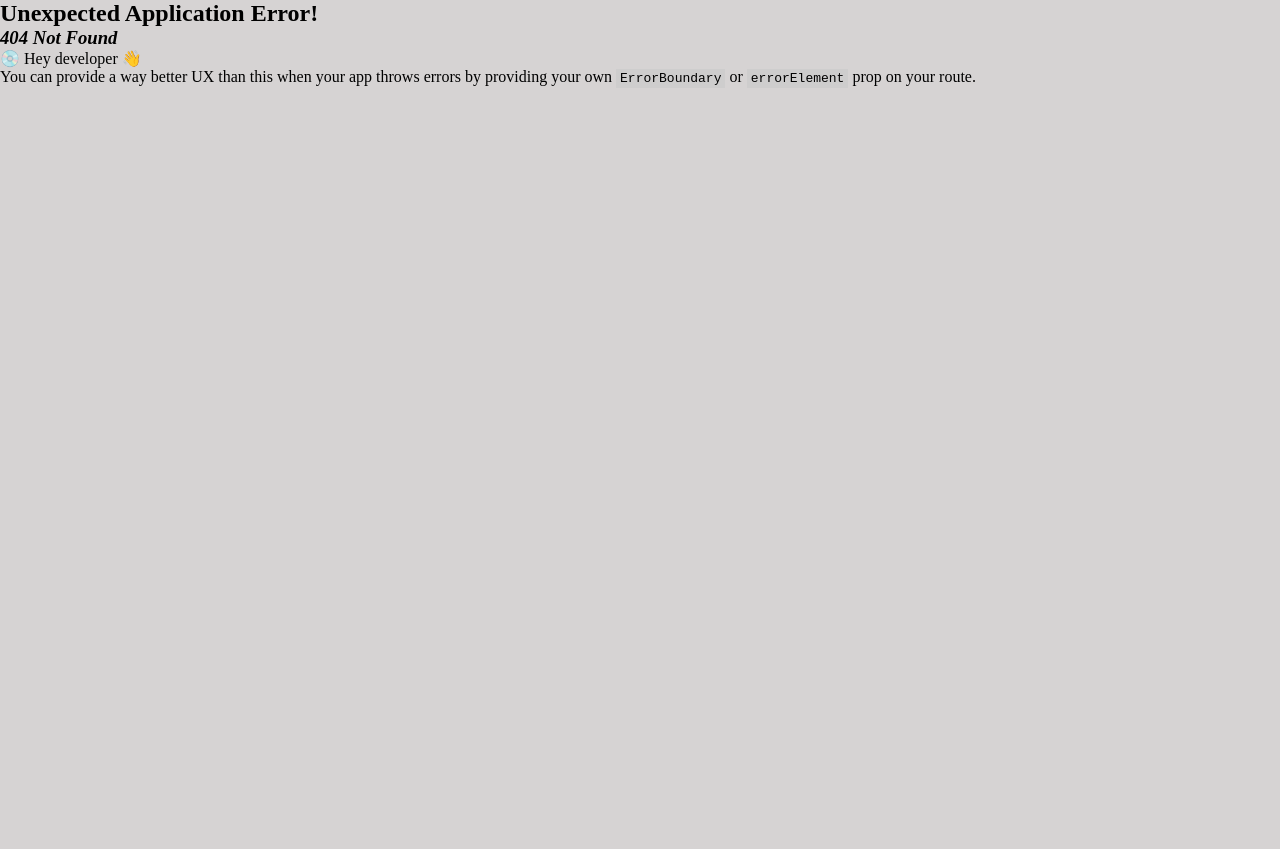
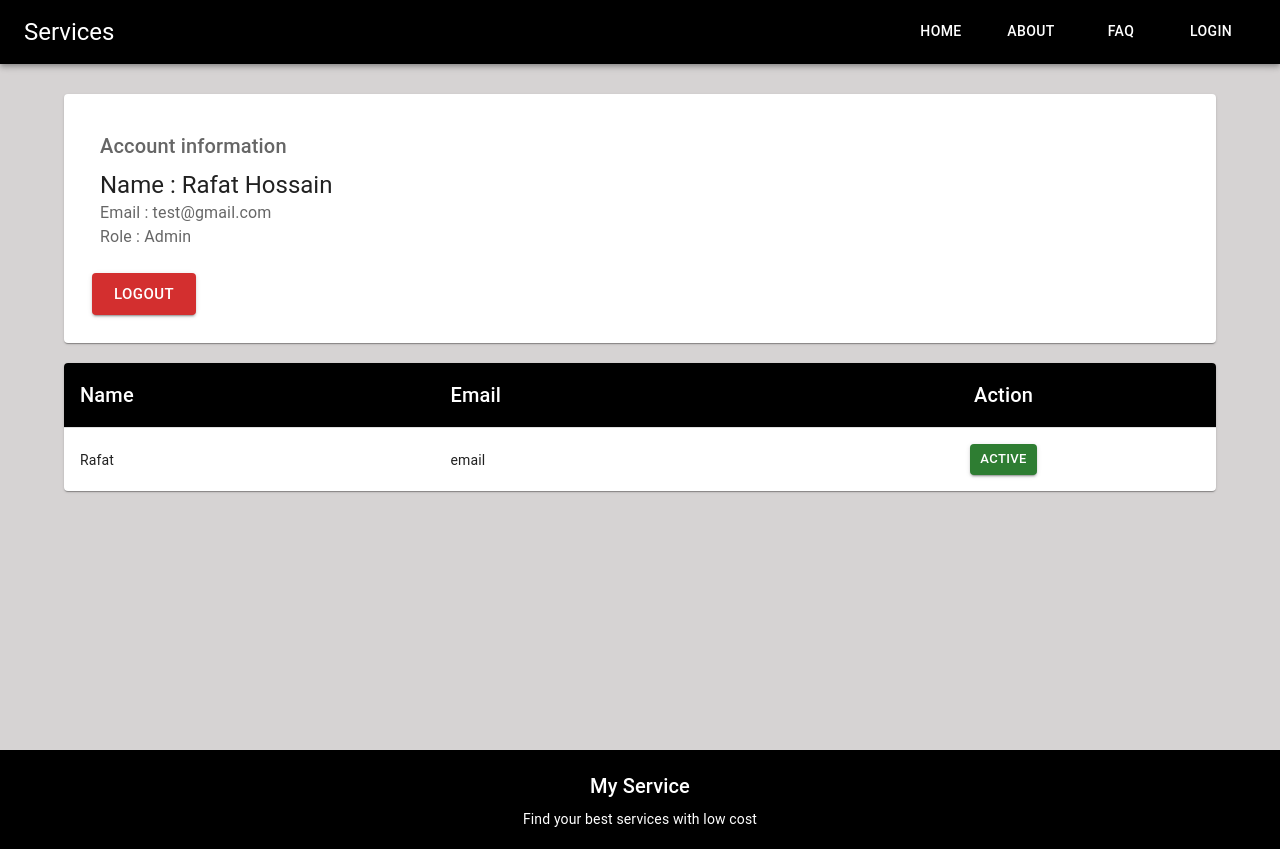
Before and after one commit to Rafat-Web-Developer/practice-projects, a React (Vite) app in the folder my-services-app/: page /dashboard in a window 1280 px wide. Before the commit this address had no page. Before the commit the page ends 800 px from the top, so only its background shows below. Built offline with nearby package versions, Linux system fonts and the light colour scheme.

Commit message:
Create a dashboard

```diff
--- /dev/null
+++ b/my-services-app/src/components/Dashboard/UserInfo.tsx
@@ -0,0 +1,34 @@
+import {
+  Box,
+  Button,
+  Card,
+  CardActions,
+  CardContent,
+  Typography,
+} from "@mui/material";
+
+const UserInfo = () => {
+  return (
+    <Card sx={{ padding: "20px" }}>
+      <CardContent>
+        <Box>
+          <Typography variant="h6" color="text.secondary" gutterBottom>
+            Account information
+          </Typography>
+        </Box>
+        <Typography variant="h5" component="div">
+          Name : Rafat Hossain
+        </Typography>
+        <Typography color="text.secondary">Email : test@gmail.com</Typography>
+        <Typography color="text.secondary">Role : Admin</Typography>
+      </CardContent>
+      <CardActions>
+        <Button size="large" variant="contained" color="error">
+          Logout
+        </Button>
+      </CardActions>
+    </Card>
+  );
+};
+
+export default UserInfo;
--- /dev/null
+++ b/my-services-app/src/components/Dashboard/UsersList.tsx
@@ -0,0 +1,54 @@
+import {
+  Box,
+  Button,
+  Paper,
+  Table,
+  TableBody,
+  TableCell,
+  TableContainer,
+  TableHead,
+  TableRow,
+  Typography,
+} from "@mui/material";
+const UsersList = () => {
+  return (
+    <TableContainer component={Paper}>
+      <Table sx={{ minWidth: "650px" }} aria-label="customized table">
+        <TableHead>
+          <TableRow sx={{ backgroundColor: "black" }}>
+            <TableCell>
+              <Typography variant="h6" color="white">
+                Name
+              </Typography>
+            </TableCell>
+            <TableCell>
+              <Typography variant="h6" color="white">
+                Email
+              </Typography>
+            </TableCell>
+            <TableCell align="center">
+              <Typography variant="h6" color="white">
+                Action
+              </Typography>
+            </TableCell>
+          </TableRow>
+        </TableHead>
+        <TableBody>
+          <TableRow sx={{ "&:last-child td, &:last-child th": { border: 0 } }}>
+            <TableCell component="th" scope="row">
+              Rafat
+            </TableCell>
+            <TableCell>email</TableCell>
+            <TableCell align="center">
+              <Button size="small" variant="contained" color="success">
+                Active
+              </Button>
+            </TableCell>
+          </TableRow>
+        </TableBody>
+      </Table>
+    </TableContainer>
+  );
+};
+
+export default UsersList;
--- /dev/null
+++ b/my-services-app/src/pages/Dashboard/Dashboard.tsx
@@ -0,0 +1,16 @@
+import { Box } from "@mui/material";
+import UsersList from "../../components/Dashboard/UsersList";
+import UserInfo from "../../components/Dashboard/UserInfo";
+
+const Dashboard = () => {
+  return (
+    <Box sx={{ margin: "30px 0px" }}>
+      <Box sx={{ margin: "20px 0px" }}>
+        <UserInfo />
+      </Box>
+      <UsersList />
+    </Box>
+  );
+};
+
+export default Dashboard;
--- a/my-services-app/src/routes/Routes.tsx
+++ b/my-services-app/src/routes/Routes.tsx
@@ -5,6 +5,7 @@ import About from "../pages/About/About";
 import Faq from "../pages/FAQ/Faq";
 import Signup from "../pages/Signup/Signup";
 import Login from "../pages/Login/Login";
+import Dashboard from "../pages/Dashboard/Dashboard";
 
 const router = createBrowserRouter([
   {
@@ -31,6 +32,10 @@ const router = createBrowserRouter([
         path: "signup",
         element: <Signup />,
       },
+      {
+        path: "dashboard",
+        element: <Dashboard />,
+      },
     ],
   },
 ]);
```
